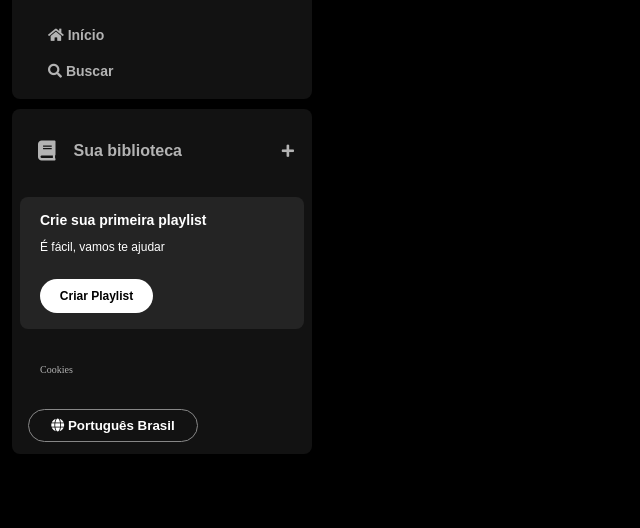
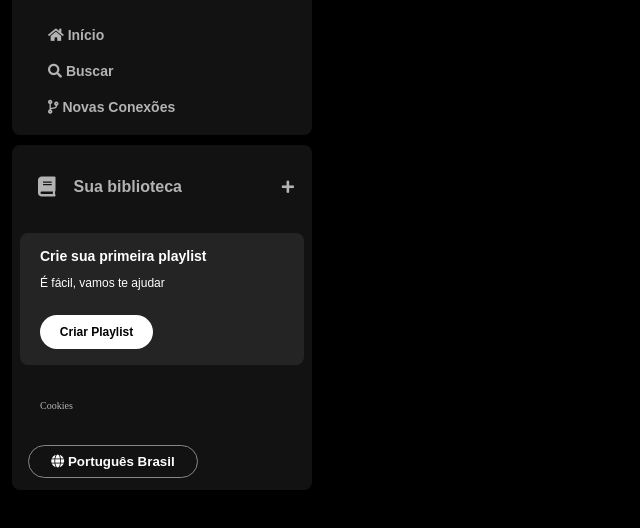
Before and after one commit to divilella96/CyberDrag, a plain HTML site: page projetoTesteConsole/spotify-imersao-alura/index.html in a window 1280 px wide. Shown: the part 74-602 px from the top of the page, without its empty margins (0-640 px from the left). Drawn offline with Linux system fonts and the light colour scheme.

Commit message:
Segui a sugestão do IA da Alura "Luri" e adcionei um novo ícone e um texto para representar esse novo item.

```diff
--- a/projetoTesteConsole/spotify-imersao-alura/index.html
+++ b/projetoTesteConsole/spotify-imersao-alura/index.html
@@ -35,6 +35,12 @@
                         <a href="">
                             <span class="fa fa-search"></span>
                             <span>Buscar</span>
+                        </a>
+                    </li>
+                    <li>
+                        <a href="">
+                            <span class="fa fa-code-branch"></span>
+                            <span>Novas Conexões</span>
                         </a>
                     </li>
                 </ul>
```
